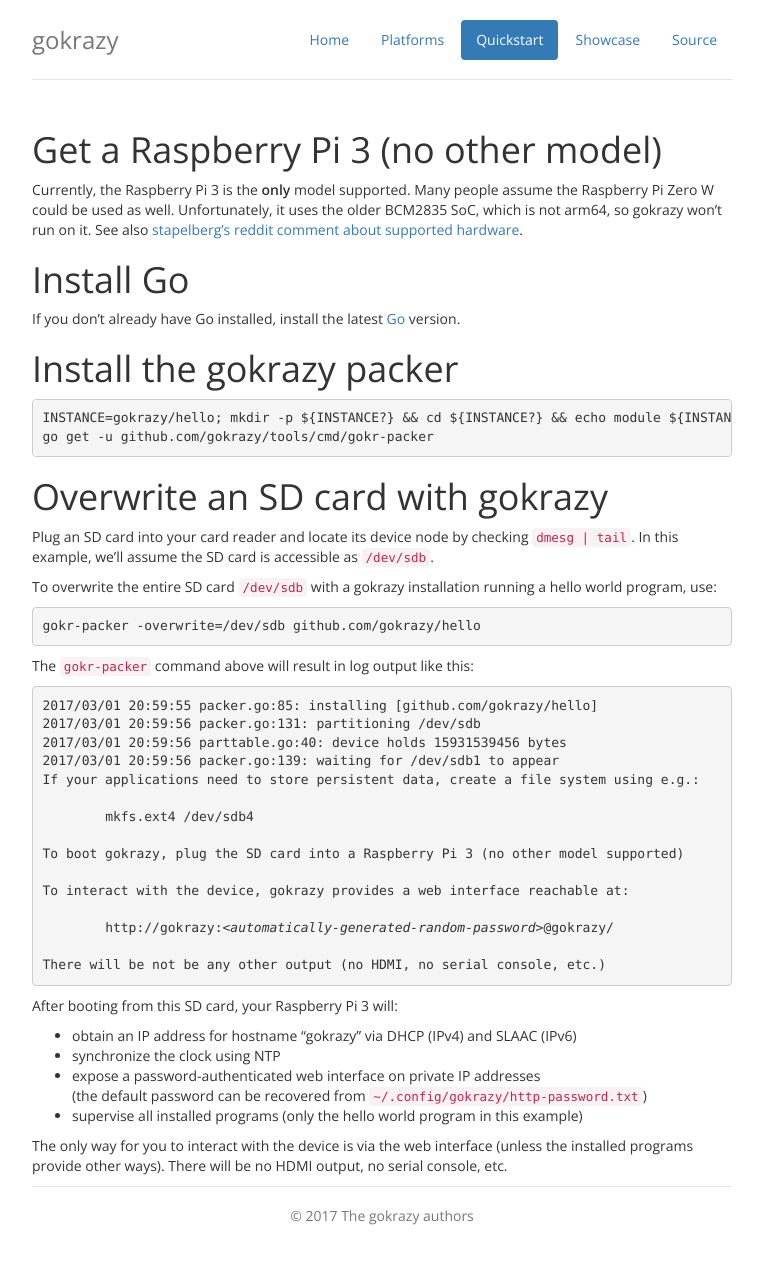
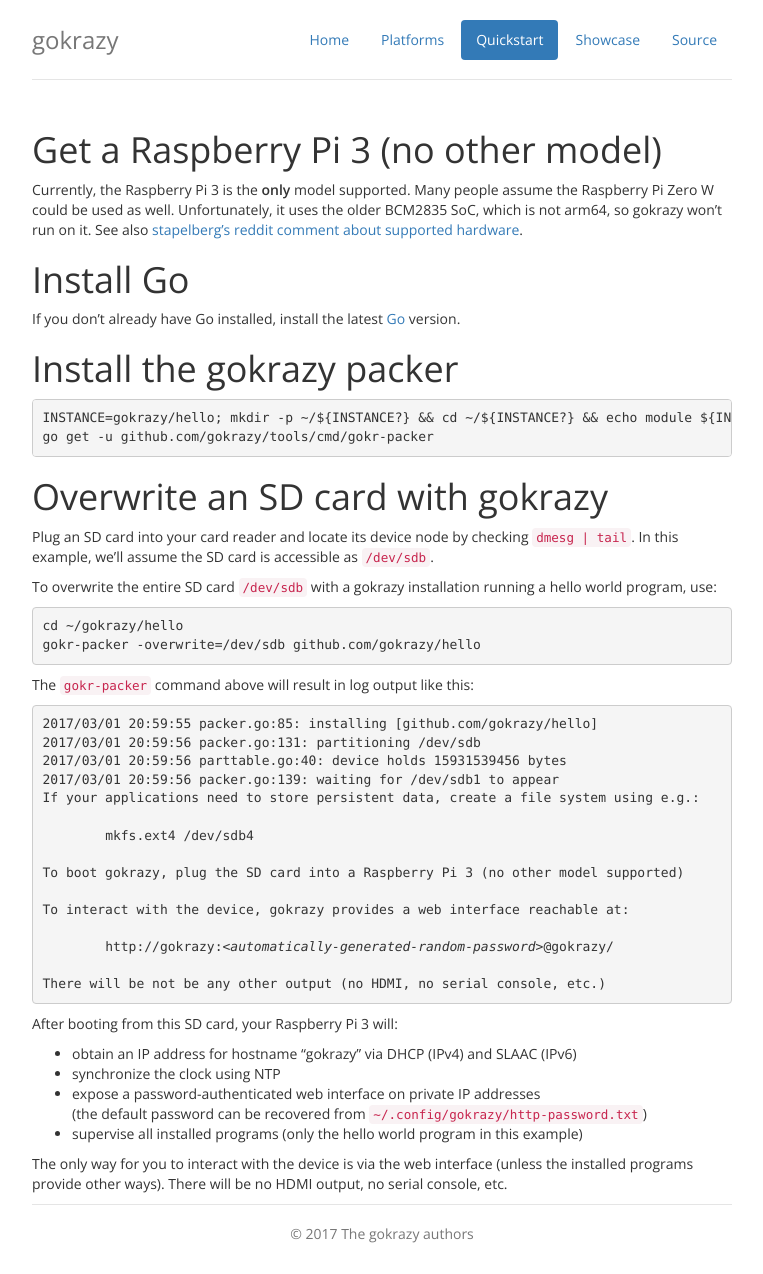
Before and after one commit to gokrazy/gokrazy.github.io, a Jekyll site: the page built from quickstart.html, in a window 1280 px wide. Shown: the whole page, without its empty margins (258-1021 px from the left). Built offline with Jekyll 4.4.1, drawn with Linux system fonts in a browser that asks for light colours; nearby versions of some CDN libraries; some web fonts are replaced; Markdown is read by kramdown in place of the engine named in the settings.

Commit message:
quickstart: locate instances in ~, cd before gokr-packer call

```diff
--- a/quickstart.html
+++ b/quickstart.html
@@ -24,7 +24,7 @@ weight: 1
 	  </p>
 
           <h1>Install the gokrazy packer</h1>
-	  <pre>INSTANCE=gokrazy/hello; mkdir -p ${INSTANCE?} && cd ${INSTANCE?} && echo module ${INSTANCE?} > go.mod
+	  <pre>INSTANCE=gokrazy/hello; mkdir -p ~/${INSTANCE?} && cd ~/${INSTANCE?} && echo module ${INSTANCE?} > go.mod
 go get -u github.com/gokrazy/tools/cmd/gokr-packer</pre>
 
           <h1>Overwrite an SD card with gokrazy</h1>
@@ -34,7 +34,8 @@ go get -u github.com/gokrazy/tools/cmd/gokr-packer</pre>
 	  <p>
 	  To overwrite the entire SD card <code>/dev/sdb</code> with a gokrazy installation running a hello world program, use:
 	  </p>
-	  <pre>gokr-packer -overwrite=/dev/sdb github.com/gokrazy/hello</pre>
+	  <pre>cd ~/gokrazy/hello
+gokr-packer -overwrite=/dev/sdb github.com/gokrazy/hello</pre>
           <p>
 	  The <code>gokr-packer</code> command above will result in log output like this:
 	  </p>
```
